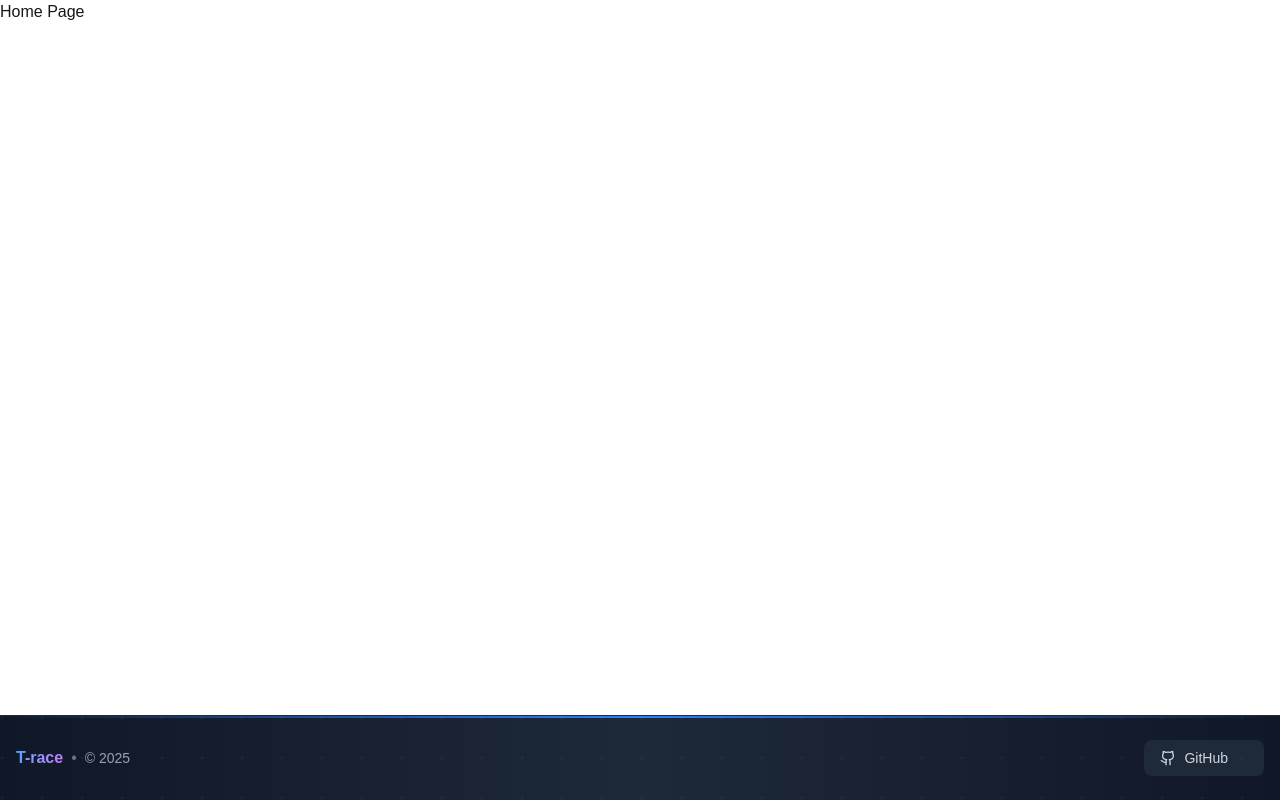
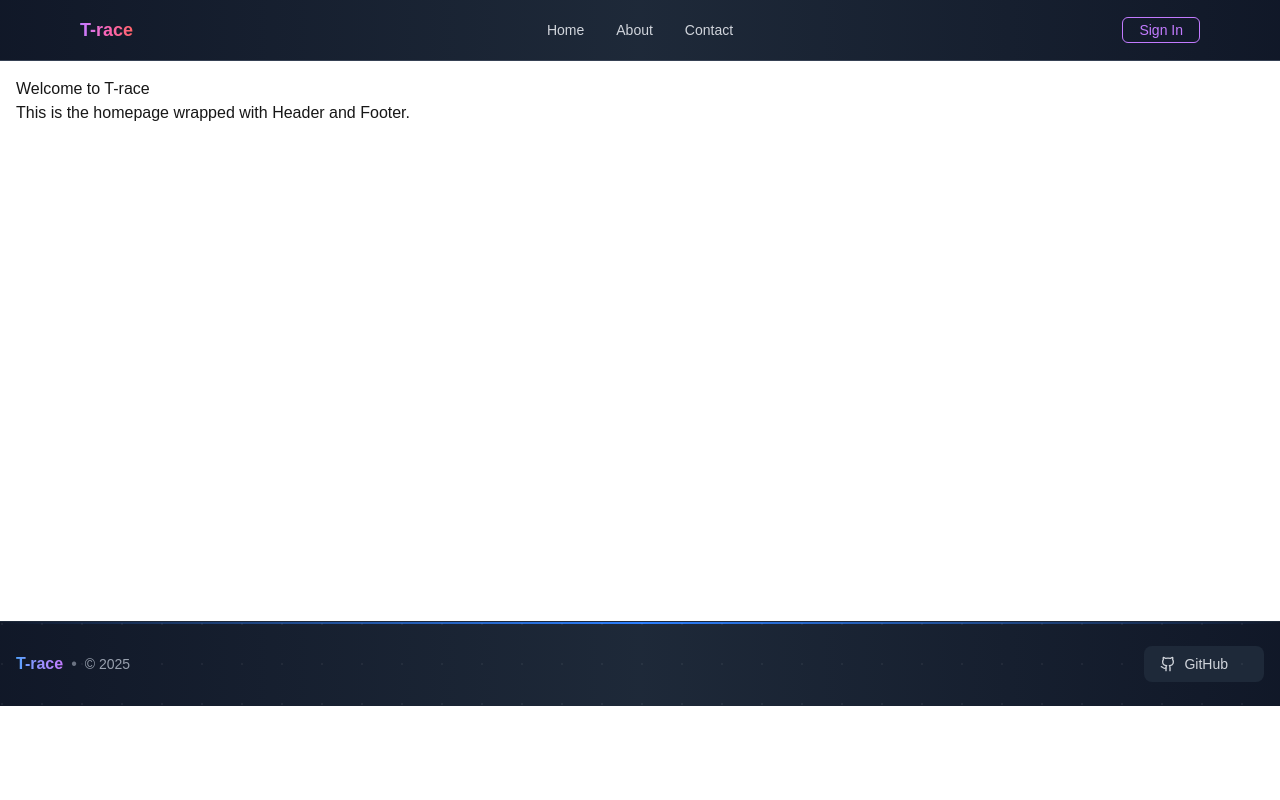
Before and after one commit to Ankit-raj-11/T-race, a Next.js app: page / in a window 1280 px wide. Built offline with nearby package versions, Linux system fonts and the light colour scheme.

Commit message:
Integrate Layout Wrapper, fixes #7

```diff
--- /dev/null
+++ b/src/components/Header.js
@@ -0,0 +1,92 @@
+import Link from "next/link";
+import { useState } from "react";
+import { Menu, X } from "lucide-react";
+
+export default function Header() {
+  const [isOpen, setIsOpen] = useState(false);
+
+  return (
+    <header className="bg-gradient-to-r from-gray-900 via-gray-800 to-gray-900 border-b border-gray-700 relative z-50">
+      <div className="max-w-6xl mx-auto px-4 py-4 flex items-center justify-between">
+        {/* Logo */}
+        <Link href="/">
+          <span className="text-lg font-bold bg-gradient-to-r from-purple-400 via-pink-400 to-red-400 bg-clip-text text-transparent cursor-pointer hover:opacity-90 transition">
+            T-race
+          </span>
+        </Link>
+
+        {/* Desktop Nav */}
+        <nav className="absolute left-1/2 transform -translate-x-1/2 hidden md:flex items-center space-x-8 text-sm text-gray-300">
+          <Link href="/">
+            <span className="cursor-pointer hover:text-white border-b-2 border-transparent hover:border-purple-400 transition">
+              Home
+            </span>
+          </Link>
+          <Link href="/about">
+            <span className="cursor-pointer hover:text-white border-b-2 border-transparent hover:border-purple-400 transition">
+              About
+            </span>
+          </Link>
+          <Link href="/contact">
+            <span className="cursor-pointer hover:text-white border-b-2 border-transparent hover:border-purple-400 transition">
+              Contact
+            </span>
+          </Link>
+        </nav>
+
+        {/* Sign In (Desktop) */}
+        <Link href="/login" className="hidden md:inline-block">
+          <span className="px-4 py-1 border border-purple-400 rounded-md text-purple-400 hover:bg-purple-400 hover:text-gray-900 transition cursor-pointer text-sm">
+            Sign In
+          </span>
+        </Link>
+
+        {/* Mobile Hamburger */}
+        <button
+          className="md:hidden text-gray-300 hover:text-white focus:outline-none z-50"
+          onClick={() => setIsOpen(!isOpen)}
+        >
+          {isOpen ? <X size={24} /> : <Menu size={24} />}
+        </button>
+      </div>
+
+      {/* Side Drawer Mobile Menu */}
+      <div
+        className={`fixed top-0 right-0 h-full w-64 bg-gray-900 border-l border-gray-700 transform ${
+          isOpen ? "translate-x-0" : "translate-x-full"
+        } transition-transform duration-300 md:hidden z-40`}
+      >
+        <nav className="flex flex-col items-start mt-20 space-y-6 px-6 text-gray-300">
+          <Link href="/" onClick={() => setIsOpen(false)}>
+            <span className="cursor-pointer hover:text-white border-b-2 border-transparent hover:border-purple-400 transition">
+              Home
+            </span>
+          </Link>
+          <Link href="/about" onClick={() => setIsOpen(false)}>
+            <span className="cursor-pointer hover:text-white border-b-2 border-transparent hover:border-purple-400 transition">
+              About
+            </span>
+          </Link>
+          <Link href="/contact" onClick={() => setIsOpen(false)}>
+            <span className="cursor-pointer hover:text-white border-b-2 border-transparent hover:border-purple-400 transition">
+              Contact
+            </span>
+          </Link>
+          <Link href="/login" onClick={() => setIsOpen(false)}>
+            <span className="px-4 py-1 border border-purple-400 rounded-md text-purple-400 hover:bg-purple-400 hover:text-gray-900 transition cursor-pointer text-sm">
+              Sign In
+            </span>
+          </Link>
+        </nav>
+      </div>
+
+      {/* Overlay */}
+      {isOpen && (
+        <div
+          className="fixed inset-0 bg-black bg-opacity-40 z-30"
+          onClick={() => setIsOpen(false)}
+        ></div>
+      )}
+    </header>
+  );
+}
--- /dev/null
+++ b/src/components/Layout.js
@@ -0,0 +1,14 @@
+import Header from "./Header";
+import Footer from "./Footer";
+
+export default function Layout({ children }) {
+  return (
+    <>
+      <Header />
+      <main style={{ minHeight: "70vh", padding: "1rem" }}>
+        {children}
+      </main>
+      <Footer />
+    </>
+  );
+}
--- a/src/pages/_app.js
+++ b/src/pages/_app.js
@@ -1,13 +1,10 @@
 import "@/styles/globals.css";
-import Footer from "@/components/Footer";
+import Layout from "../components/Layout";
 
-export default function App({ Component, pageProps }) {
+export default function MyApp({ Component, pageProps }) {
   return (
-    <div className="min-h-screen flex flex-col">
-      <main className="flex-grow">
-        <Component {...pageProps} />
-      </main>
-      <Footer />
-    </div>
+    <Layout>
+      <Component {...pageProps} />
+    </Layout>
   );
 }
--- a/src/pages/index.js
+++ b/src/pages/index.js
@@ -1,9 +1,8 @@
-
-
 export default function Home() {
   return (
     <>
-      <h1>Home Page</h1>
+      <h1>Welcome to T-race</h1>
+      <p>This is the homepage wrapped with Header and Footer.</p>
     </>
-  )
+  );
 }
```
Also changed, not shown: package.json (+5 -4 lines), 1 other file (tests, documents, lock files or other folders).
